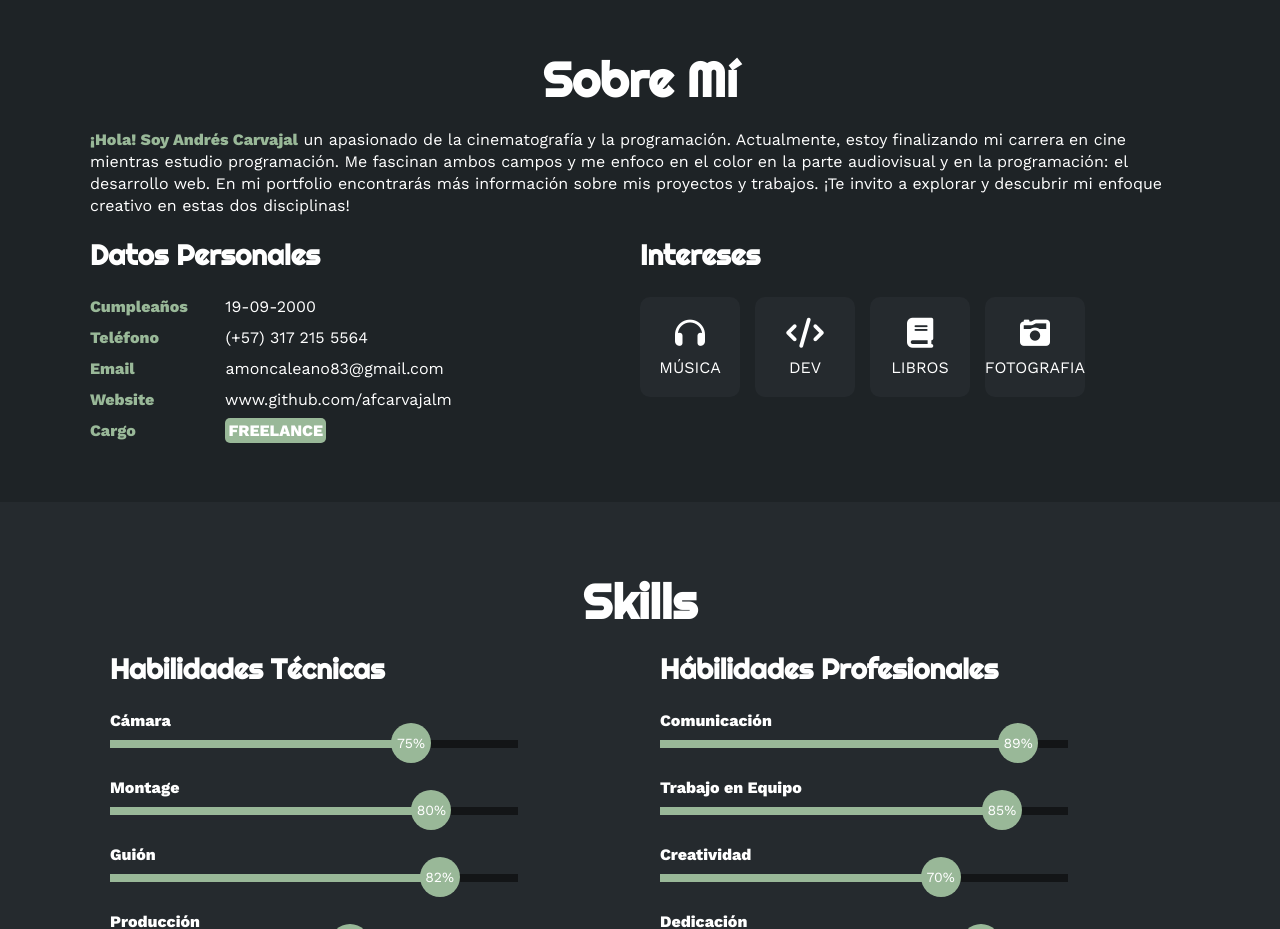
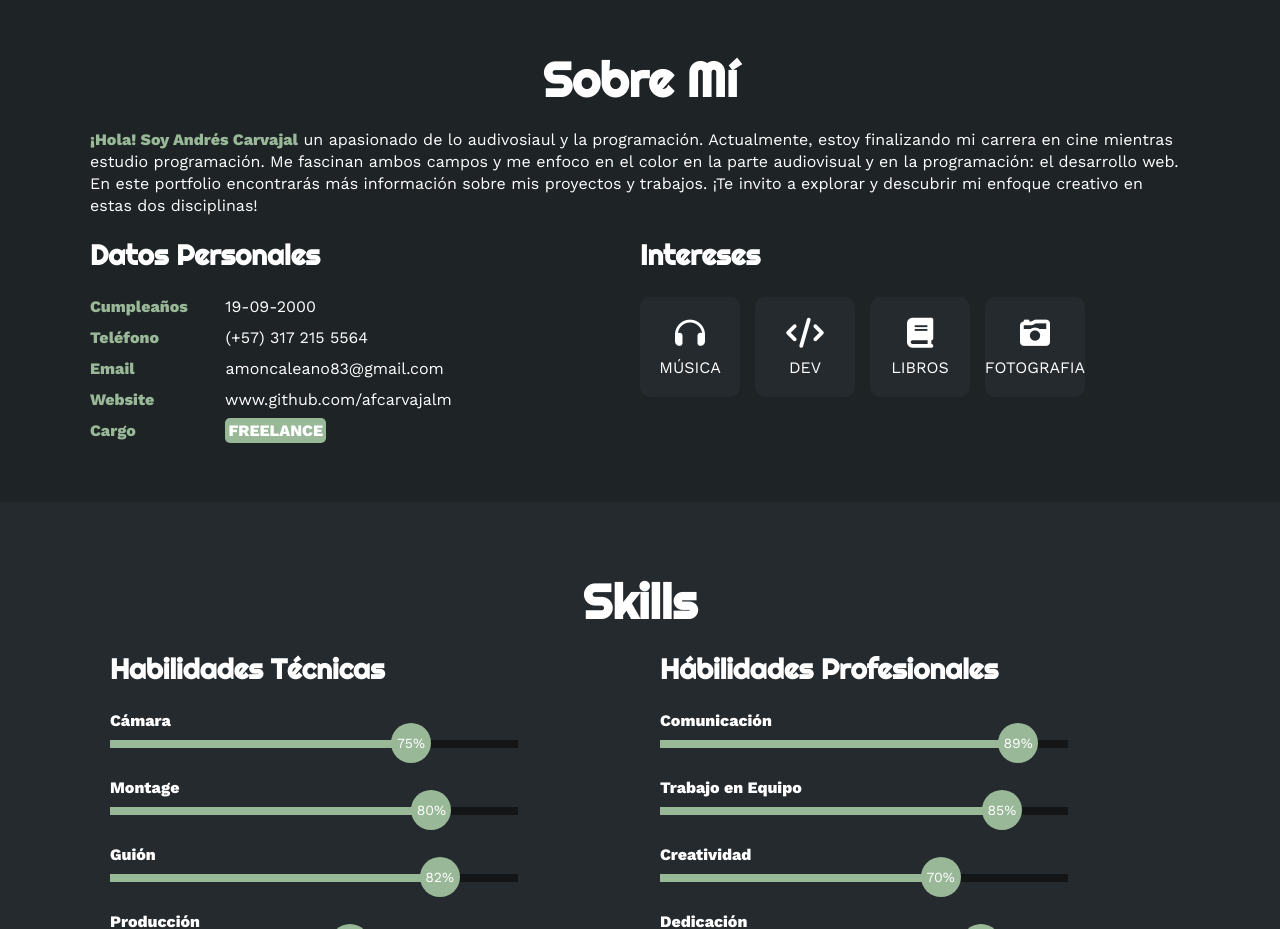
Before and after one commit to afcarvajalm/portfolio, a plain HTML site: page index.html in a window 1280 px wide. Shown: the part 820-1749 px from the top of the page. Drawn offline with nearby package versions, Linux system fonts and the light colour scheme.

Commit message:
Update index.html

```diff
--- a/index.html
+++ b/index.html
@@ -53,9 +53,9 @@
     <section id="sobremi" class="sobremi">
         <div class="contenido-seccion">
             <h2>Sobre Mí</h2>
-            <p><span>¡Hola! Soy Andrés Carvajal</span> un apasionado de la cinematografía y la programación. Actualmente, estoy finalizando mi carrera en cine
+            <p><span>¡Hola! Soy Andrés Carvajal</span> un apasionado de lo audivosiaul y la programación. Actualmente, estoy finalizando mi carrera en cine
                 mientras estudio programación. Me fascinan ambos campos y me enfoco en el color en la parte audiovisual y en la programación: el desarrollo web.
-                 En mi portfolio encontrarás más información sobre mis proyectos y trabajos. ¡Te invito a explorar y descubrir mi enfoque creativo en estas dos
+                 En este portfolio encontrarás más información sobre mis proyectos y trabajos. ¡Te invito a explorar y descubrir mi enfoque creativo en estas dos
                  disciplinas! </p>
 
             <div class="fila">
```
